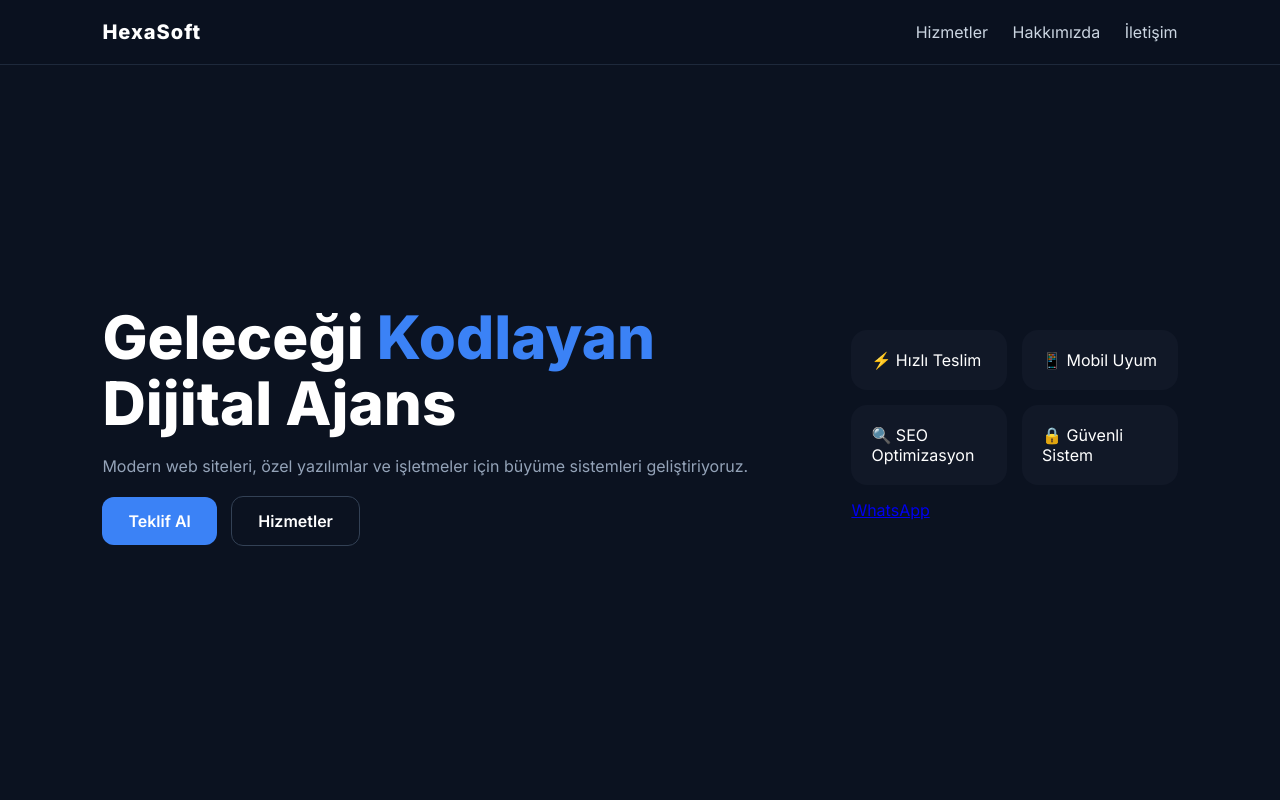
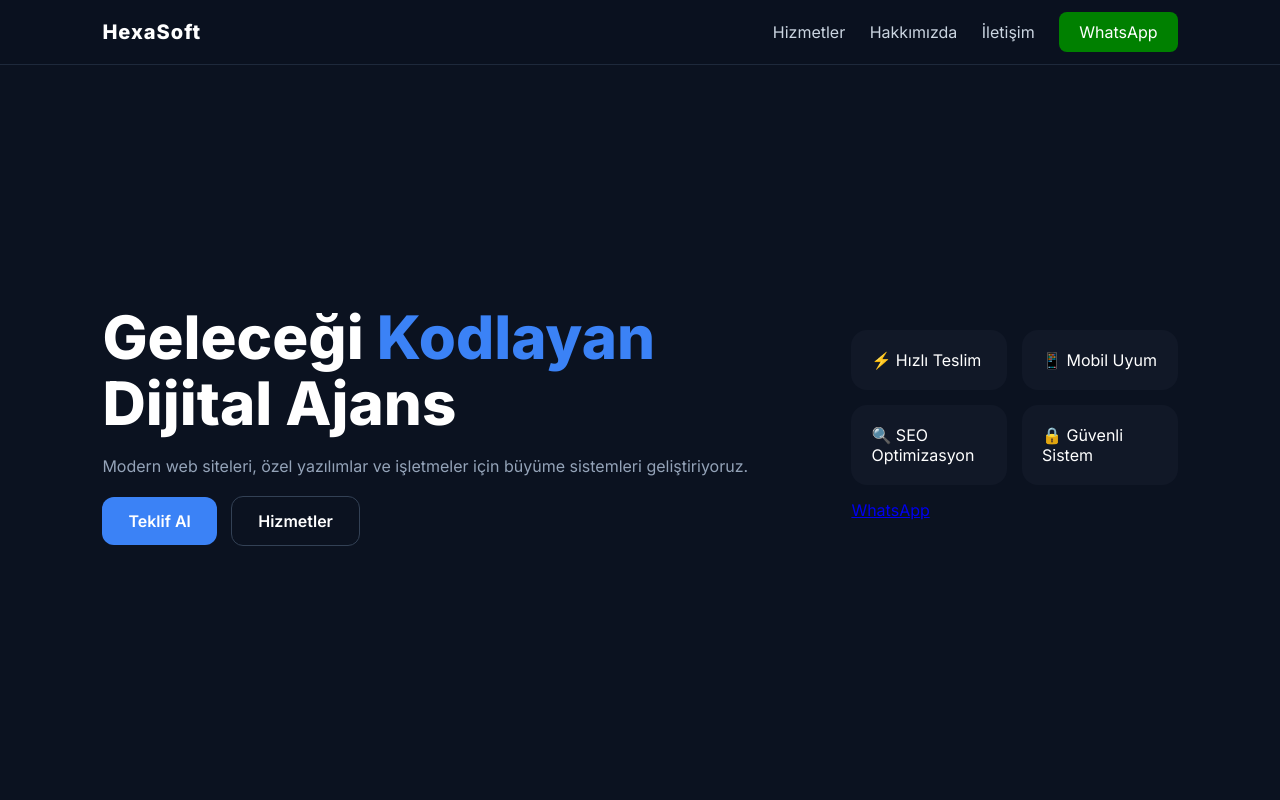
Before and after one commit to mertcancevik15-boop/hexasoft, a plain HTML site: page index (2).html in a window 1280 px wide. Shown: the top 800 px of the page. Drawn offline with Linux system fonts and the light colour scheme.

Commit message:
Update index (2).html

```diff
--- a/index (2).html
+++ b/index (2).html
@@ -171,6 +171,9 @@ border-top:1px solid #1e293b;
 <a href="#services">Hizmetler</a>
 <a href="#about">Hakkımızda</a>
 <a href="#contact">İletişim</a>
+<a href="https://wa.me/905XXXXXXXXX" target="_blank" style="background:green; color:white; padding:10px 20px; border-radius:8px; text-decoration:none;">
+    WhatsApp
+</a>
 </nav>
 </header>
 
```
